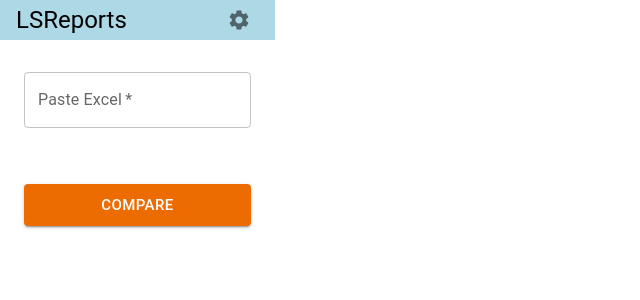
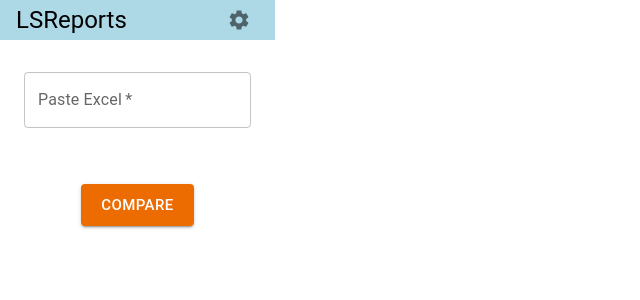
Before and after one commit to aconstas/LSReports, a React (Vite) app: page / in a window 1280 px wide. Shown: the top 300 px of the page, without its empty margins (0-640 px from the left). Built offline with nearby package versions, Linux system fonts and the light colour scheme.

Commit message:
style: update width, horiz center

```diff
--- a/src/components/CompareButton.jsx
+++ b/src/components/CompareButton.jsx
@@ -1,8 +1,8 @@
 import { Button } from "@mui/material";
 
-export default function CompareButton() {
+export default function CompareButton({ color }) {
   return (
-    <Button variant="contained" type="submit" size="large" sx={{ mt: 6 }} color="warning">
+    <Button variant="contained" type="submit" size="large" sx={{ mt: 6, width: "50%", mx: "auto" }} color={color}>
       Compare
     </Button>
   );
```
